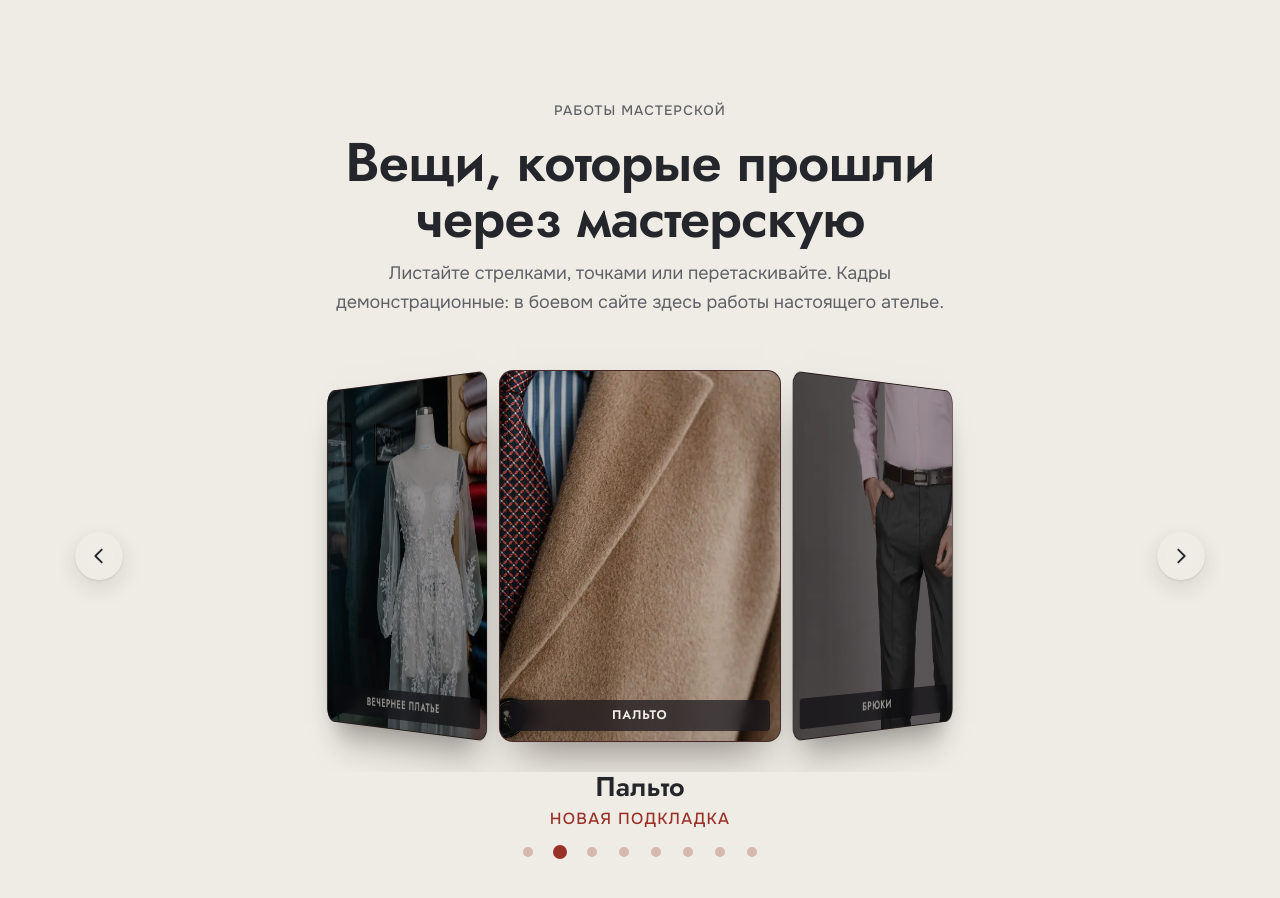
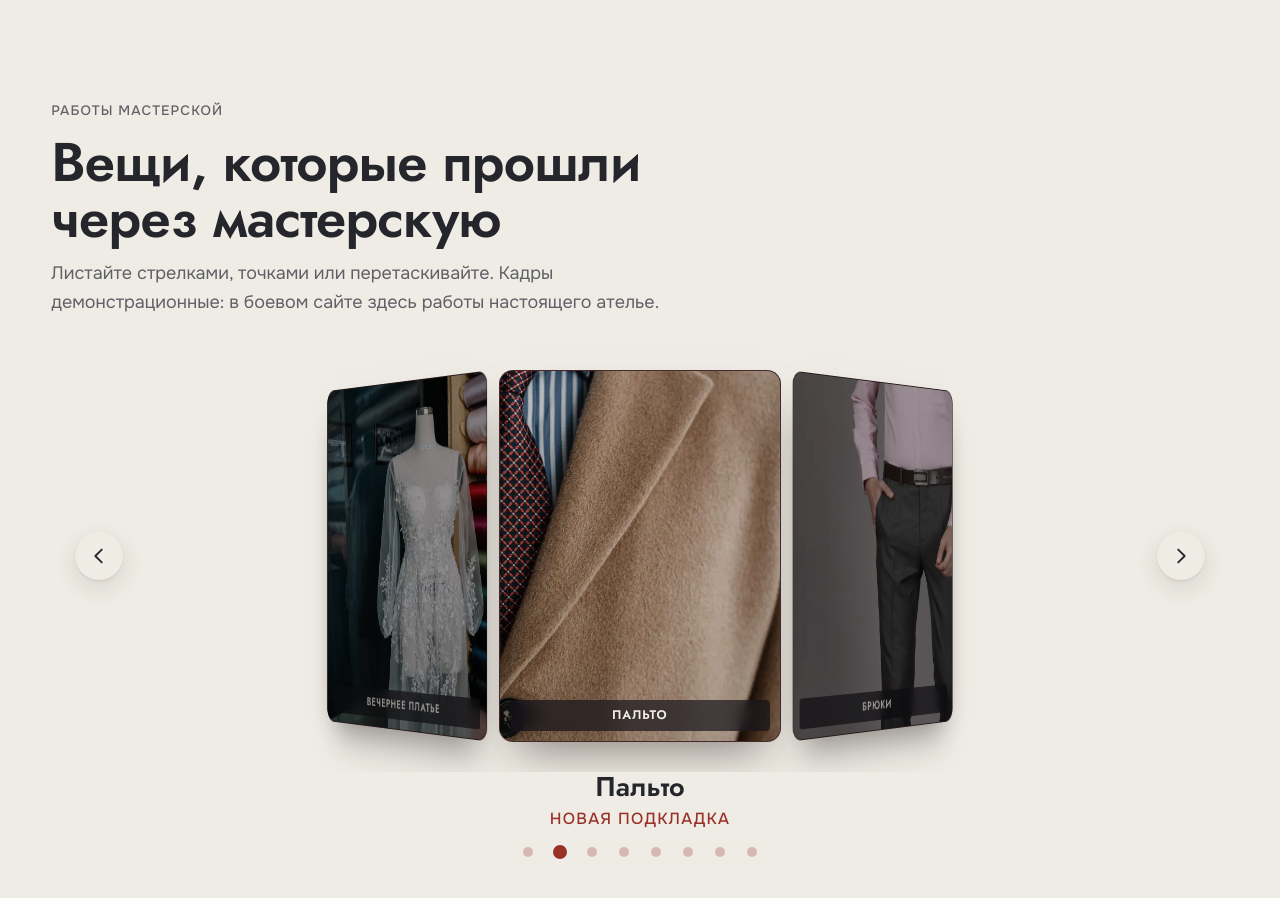
Before and after one commit to Iren167/atelie-lekalo, a plain HTML site: page index.html in a window 1280 px wide. Shown: the part 8974-9872 px from the top of the page. Drawn offline with Linux system fonts and the light colour scheme.

Commit message:
Работы мастерской: заголовок по левому краю

```diff
--- a/x.css
+++ b/x.css
@@ -84,7 +84,7 @@
 
 /* ---------- 3D-карусель работ ---------- */
 .x-gallery { margin-top: clamp(3.5rem, 8vw, 6.5rem); text-align: center; display: grid; justify-items: center; }
-.x-gallery__head { display: grid; gap: var(--v-3); justify-items: center; max-width: 44rem; margin-bottom: var(--v-5); }
+.x-gallery__head { display: grid; gap: var(--v-3); justify-items: start; justify-self: start; text-align: left; max-width: 44rem; margin-bottom: var(--v-5); }
 .x-gallery__head p { color: var(--v-ink-soft); max-width: 52ch; text-wrap: pretty; }
 .x-cube { position: relative; width: 100%; --w: clamp(160px, 22vw, 290px); --h: calc(var(--w) * 1.32); height: calc(var(--h) + 60px); perspective: 1600px; display: grid; place-items: center; overflow: hidden; cursor: grab; touch-action: pan-y; user-select: none; -webkit-user-select: none; outline: none; }
 .x-cube:active { cursor: grabbing; }
```
